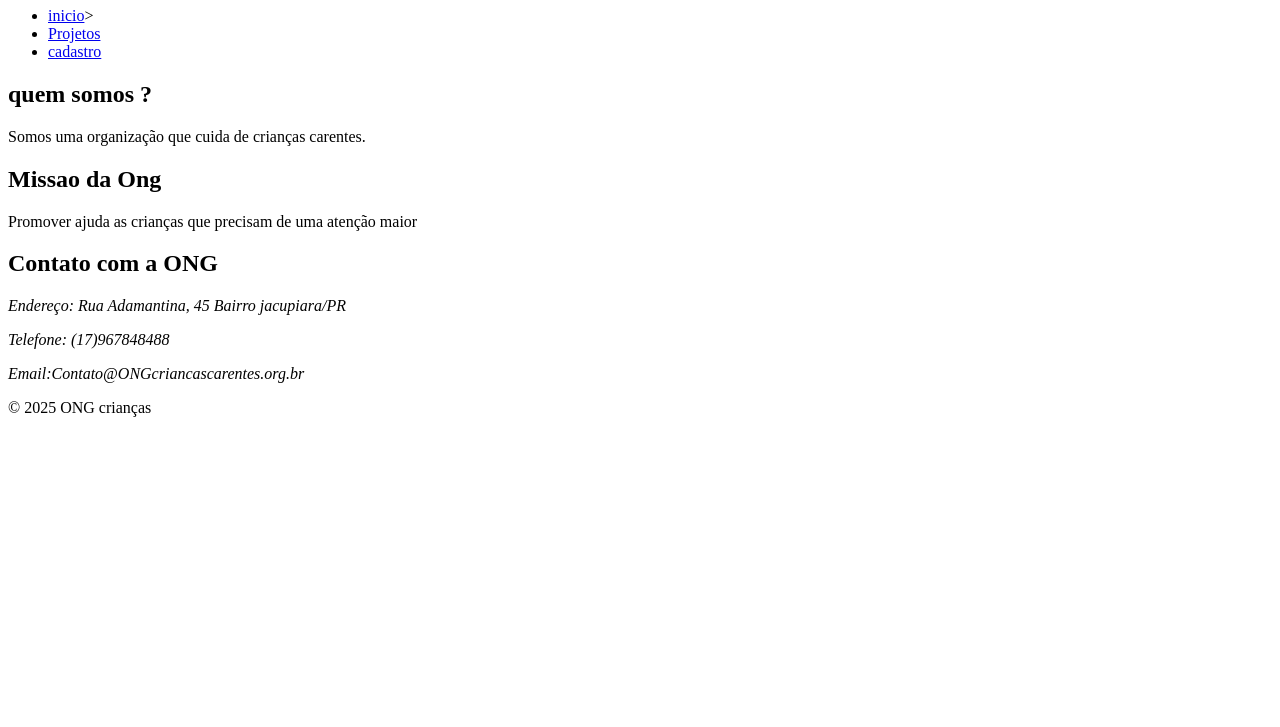
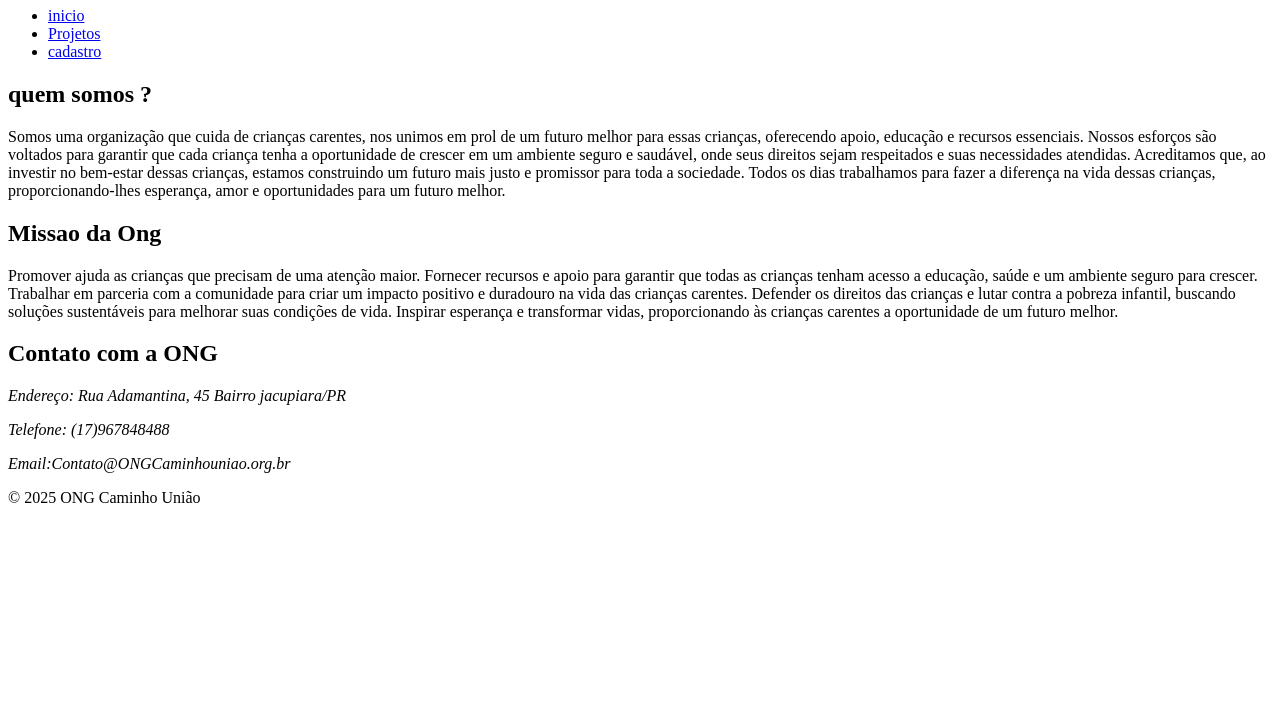
Before and after one commit to evertondso/Experiencia-Pratica-1---Estrutura-de-Interfaces, a plain HTML site: page index.html in a window 1280 px wide. Shown: the part 73-800 px from the top of the page. Drawn offline with Linux system fonts and the light colour scheme.

Commit message:
Adicionado o objetivo da ong

```diff
--- a/index.html
+++ b/index.html
@@ -1,16 +1,18 @@
 <!DOCTYPE html>
 <html lang="pt-BR">
+
 <head>
     <meta charset="UTF-8">
     <meta name="viewport" content="width=device-width, initial-scale=1.0">
     <title>Cadastro de Usuario Ong</title>
 </head>
+
 <body>
     <header>
-        <h1>Usuários</h1>
+        <h1>Caminho União: Junte se a nossa causa</h1>
         <nav>
             <ul>
-                <li><a href="index.html">inicio</a>></a></li>
+                <li><a href="index.html">inicio</a></a></li>
                 <li><a href="Projetos.html">Projetos</a></li>
                 <li><a href="cadastro.html">cadastro</a></li>
             </ul>
@@ -19,12 +21,31 @@
     <main>
         <section>
             <h2> quem somos ?</h2>
-            <p> Somos uma organização que cuida de crianças carentes.</p>
+            <p> Somos uma organização que cuida de crianças carentes, nos unimos em
+                prol de um futuro melhor para essas crianças, oferecendo apoio, educação
+                e recursos essenciais. Nossos esforços são voltados para garantir que
+                cada criança tenha a oportunidade de crescer em um ambiente seguro e
+                saudável, onde seus direitos sejam respeitados e suas necessidades atendidas.
+                Acreditamos que, ao investir no bem-estar dessas crianças, estamos construindo
+                um futuro mais justo e promissor para toda a sociedade.
+                Todos os dias trabalhamos para fazer a diferença na vida dessas crianças,
+                proporcionando-lhes esperança, amor e oportunidades para um futuro melhor.
+
         </section>
 
         <section>
             <h2>Missao da Ong </h2>
-            <p> Promover ajuda as crianças que precisam de uma atenção maior</p>
+            <p> Promover ajuda as crianças que precisam de uma atenção maior.
+                Fornecer recursos e apoio para garantir que todas as crianças tenham acesso a
+                educação, saúde e um ambiente seguro para crescer.
+                Trabalhar em parceria com a comunidade para criar um impacto positivo e duradouro
+                na vida das crianças carentes.
+                Defender os direitos das crianças e lutar contra a pobreza infantil, buscando soluções
+                sustentáveis para melhorar suas condições de vida.
+                Inspirar esperança e transformar vidas, proporcionando às crianças carentes a oportunidade
+                de um futuro melhor.
+
+            </p>
 
         </section>
 
@@ -33,14 +54,15 @@
             <address>
                 <p>Endereço: Rua Adamantina, 45 Bairro jacupiara/PR</p>
                 <p>Telefone: (17)967848488</p>
-                <p>Email:Contato@ONGcriancascarentes.org.br</p>
+                <p>Email:Contato@ONGCaminhouniao.org.br</p>
             </address>
         </section>
     </main>
     <footer>
-        <p>&copy; 2025 ONG crianças</p>
+        <p>&copy; 2025 ONG Caminho União</p>
     </footer>
 
 
 </body>
+
 </html>
```
